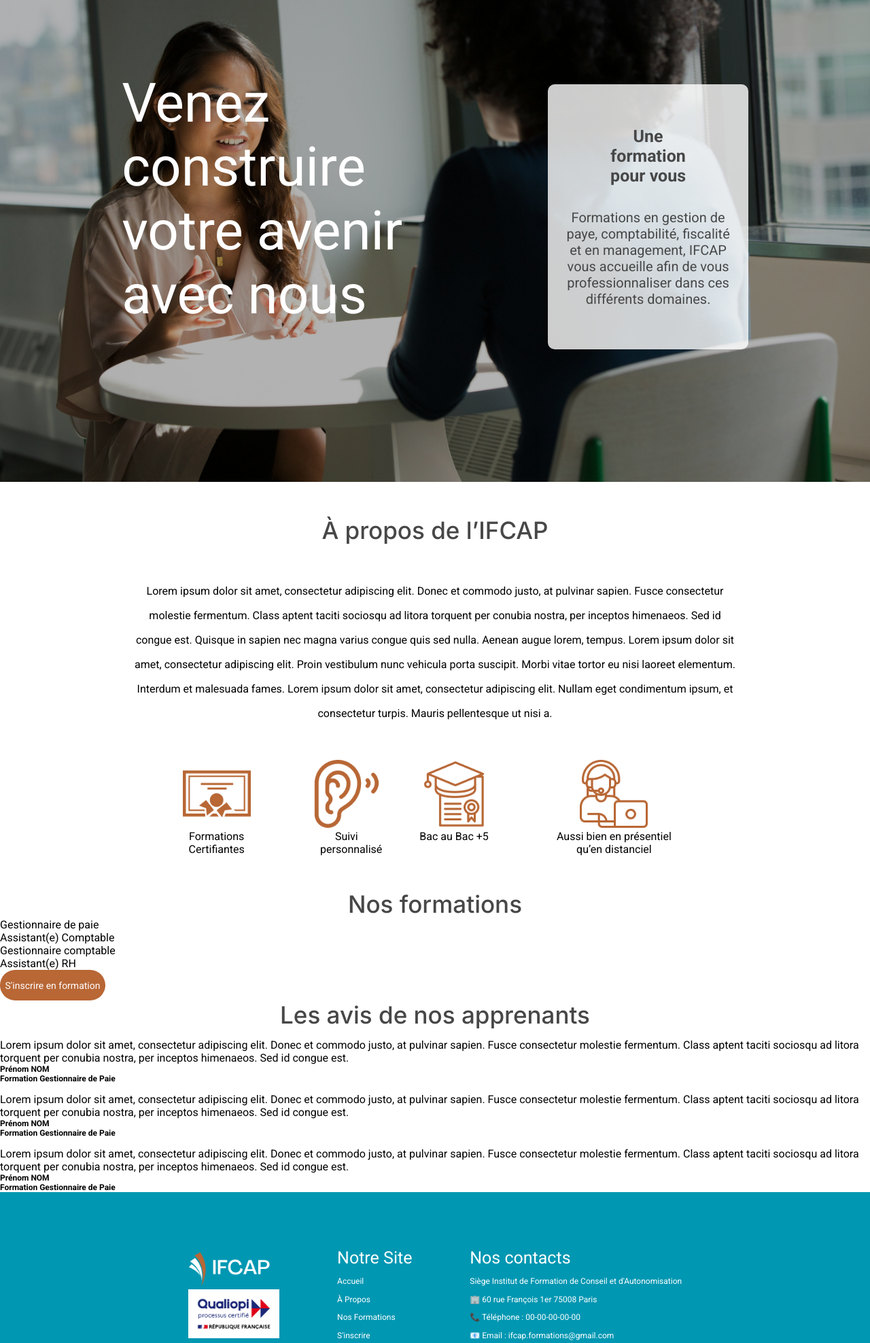
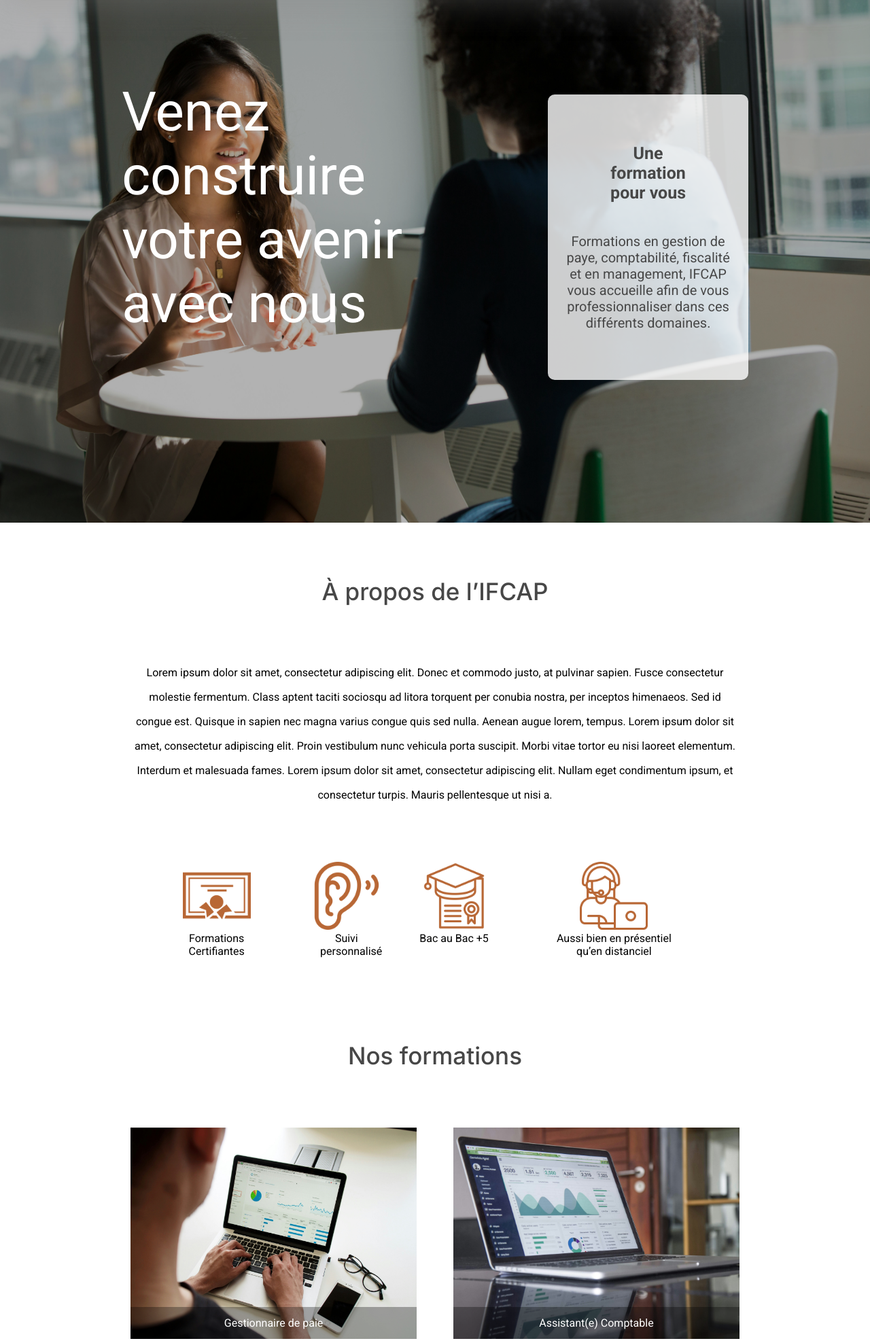
Before and after one commit to henocsombi/IFCAP, a Symfony app: template templates/home/index.html.twig in a window 1280 px wide. Shown: the part 71-2047 px from the top of the page at 68% size. Run offline with Twig, Linux system fonts and the light colour scheme; the template is opened without the code that fills it, so the values that code supplies are empty; some libraries are stand-ins or nearby versions.

Commit message:
Edit HTML CSS

```diff
--- a/public/css/base.css
+++ b/public/css/base.css
@@ -92,6 +92,7 @@ header{
   position: fixed;
   width: 100%;
   background-color: white;
+  box-shadow: 0px 5px 50px #89898959;
   display: flex;
   align-items: center;
   justify-content: space-evenly;
--- a/public/css/home.css
+++ b/public/css/home.css
@@ -2,7 +2,7 @@
 
 .banner{
   background-image: url(../images/banner1.jpg);
-  height: 65rem;
+  height: 70rem;
   background-size: cover;
   background-position-y: 30%;
 }
@@ -34,11 +34,15 @@
   padding: 2% 0%;
 }
 
+/* FIN BANNER */
+
+/* SECTION 2 : ABOUT */
+
 .about{
   display: flex;
   flex-direction: column;
   align-items: center;
-  height: 50rem;
+  height: 60rem;
   justify-content: space-evenly;
 }
 
@@ -66,3 +70,45 @@
 .bac-icon{
   padding: 0;
 }
+
+/* FIN ABOUT */
+
+/* SECTION 3 : FORMATIONS */
+
+.formations{
+  height: 85rem;
+  display: flex;
+  flex-direction: column;
+  align-items: center;
+  justify-content: space-around;
+}
+
+.formations-container{
+  width: 70%;
+  height: 65%;
+  display: flex;
+  justify-content: space-between;
+  align-content: space-between;
+  flex-wrap: wrap;
+}
+
+.formations-card{
+  width: 47%;
+  height: 47%;
+  background-repeat: no-repeat;
+  background-size: cover;
+  display: flex;
+  align-items: end;
+}
+
+.formations-card p{
+  color: white;
+  background-color: #00000050;
+  height: 15%;
+  width: 100%;
+
+  display: flex;
+  justify-content: center;
+  align-items: center;
+
+}
--- a/templates/home/index.html.twig
+++ b/templates/home/index.html.twig
@@ -60,25 +60,25 @@
 
         <div class="formations-container">
 
-            <a href="#" class="formations-card">
+            <a href="#" class="formations-card" style="background-image: url(../images/image1.jpg); background-position-y: 35%;">
                 <p>Gestionnaire de paie</p>
             </a>
 
-            <a href="#" class="formations-card">
+            <a href="#" class="formations-card" style="background-image: url(../images/image2.jpg);">
                 <p>Assistant(e) Comptable</p>
             </a>
 
-            <a href="#" class="formations-card">
+            <a href="#" class="formations-card" style="background-image: url(../images/image3.jpg);">
                 <p>Gestionnaire comptable</p>
             </a>
 
-            <a href="#" class="formations-card">
+            <a href="#" class="formations-card" style="background-image: url(../images/image4.jpg);">
                 <p>Assistant(e) RH</p>
             </a>
 
         </div>
 
-        <button class="formations-button">S'inscrire en formation</button>
+        <button class="formations-button" style="width: 320px; height: 60px; font-size: 22px; border-radius: 18px;">S'inscrire en formation</button>
 
     </section>
 
```
